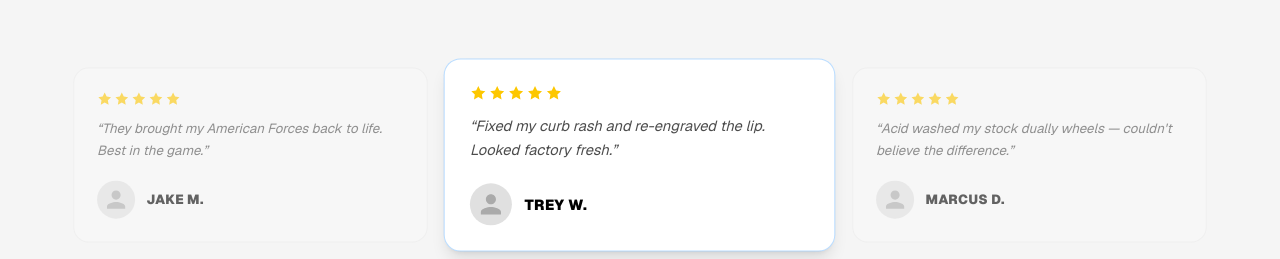
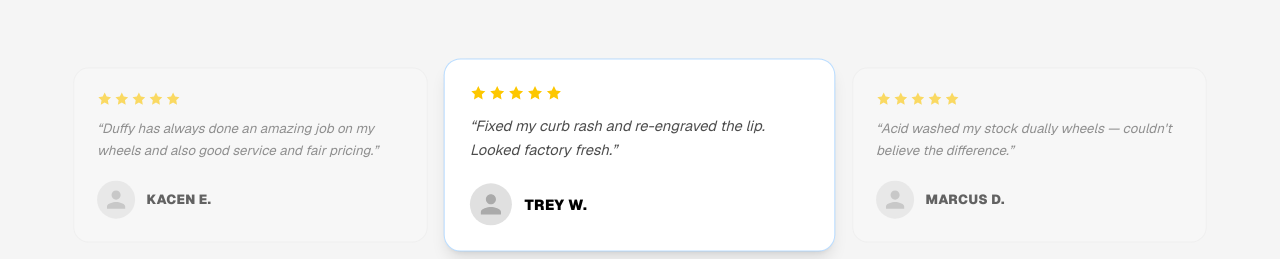
Before and after one commit to NoLimitsSimon/NoLimitPolishing, a Next.js app: page / in a window 1280 px wide. Shown: the part 5689-5948 px from the top of the page. Built offline with nearby package versions, Linux system fonts and the light colour scheme.

Commit message:
Add real customer review from Kacen E.

```diff
--- a/components/ReviewsCarousel.tsx
+++ b/components/ReviewsCarousel.tsx
@@ -2,7 +2,7 @@
 import { useState, useEffect, useRef } from "react";
 
 const reviews = [
-  { name: "Jake M.",    text: "They brought my American Forces back to life. Best in the game.",          stars: 5 },
+  { name: "Kacen E.",   text: "Duffy has always done an amazing job on my wheels and also good service and fair pricing.", stars: 5 },
   { name: "Trey W.",   text: "Fixed my curb rash and re-engraved the lip. Looked factory fresh.",        stars: 5 },
   { name: "Marcus D.", text: "Acid washed my stock dually wheels — couldn't believe the difference.",     stars: 5 },
   { name: "Carlos R.", text: "Texted a photo, got a quote fast, picked them up looking insane.",          stars: 5 },
```
